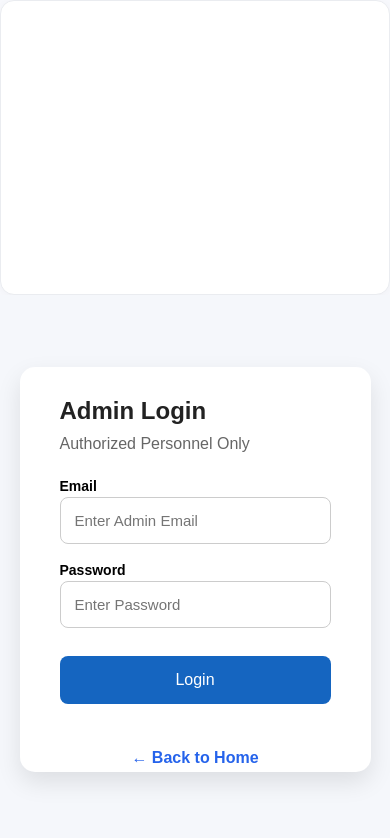
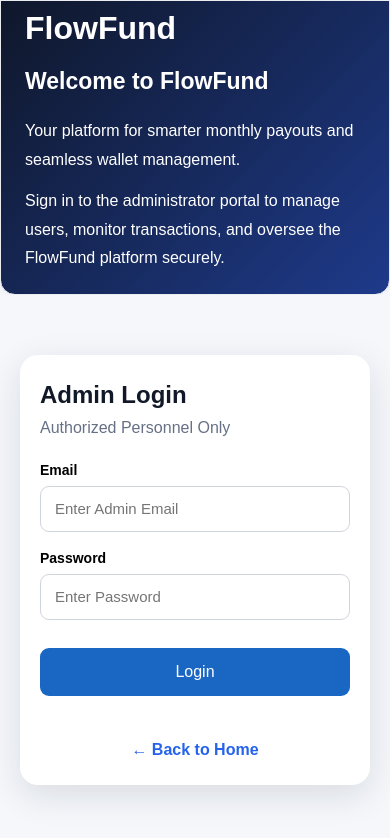
Before and after one commit to Aish-28/FlowFund, a React app in the folder frontend/: page /admin/login in a window 390 px wide. Shown: the top 838 px of the page. Built offline with nearby package versions, Linux system fonts and the light colour scheme; the HTML template or start-up script is replaced by a standard one.

Commit message:
Finalize authentication UI and freelancer transfers

```diff
--- a/frontend/src/pages/auth/Auth.css
+++ b/frontend/src/pages/auth/Auth.css
@@ -242,3 +242,173 @@
 .right-panel a:hover{
     text-decoration:underline;
 }
+
+/* Consistent authentication page styling */
+
+.auth-container {
+    display: flex;
+    min-height: 100vh;
+    height: 100vh;
+    overflow: auto;
+    background: #f5f7fb;
+}
+
+.auth-container .left-panel {
+    width: 40%;
+    flex-shrink: 0;
+    min-height: 100vh;
+    display: flex;
+    align-items: center;
+    justify-content: center;
+    padding: 60px;
+    color: #ffffff;
+    background: linear-gradient(135deg, #0f172a, #1e3a8a);
+    border-radius: 15px;
+}
+
+.auth-container .left-panel.admin-panel {
+    background: linear-gradient(135deg, #0f172a, #1e3a8a);
+}
+
+.auth-container .left-panel .overlay {
+    display: block;
+    width: 100%;
+    max-width: 420px;
+    color: #ffffff;
+}
+
+.auth-container .left-panel .overlay h1,
+.auth-container .left-panel .overlay h2,
+.auth-container .left-panel .overlay p {
+    color: #ffffff;
+}
+
+.auth-container .left-panel .overlay h1 {
+    font-size: 45px;
+    margin-bottom: 20px;
+}
+
+.auth-container .left-panel .overlay h2 {
+    font-size: 30px;
+    line-height: 1.3;
+    margin-bottom: 20px;
+}
+
+.auth-container .left-panel .overlay p {
+    font-size: 16px;
+    line-height: 1.8;
+    margin-bottom: 12px;
+}
+
+.auth-container .right-panel {
+    flex: 1;
+    width: 60%;
+    min-width: 0;
+    min-height: 100vh;
+    display: flex;
+    align-items: center;
+    justify-content: center;
+    padding: 35px;
+    background: #f5f7fb;
+}
+
+.auth-container .form-container {
+    width: 100%;
+    max-width: 500px;
+    padding: 35px 40px;
+    background: #ffffff;
+    border-radius: 18px;
+    box-shadow: 0 10px 35px rgba(15, 23, 42, 0.12);
+}
+
+.auth-container .form-container h2 {
+    color: #111827;
+}
+
+.auth-container .form-container p {
+    color: #667085;
+}
+
+.auth-container .input-group input {
+    width: 100%;
+    min-height: 46px;
+    margin-top: 0;
+    padding: 12px 14px;
+    border: 1px solid #d0d5dd;
+    border-radius: 9px;
+    background: #ffffff;
+    color: #101828;
+}
+
+.auth-container .input-group input:focus {
+    border-color: #2563eb;
+    box-shadow: 0 0 0 3px rgba(37, 99, 235, 0.1);
+}
+
+.auth-container .auth-btn {
+    background: #1967c2;
+    border-radius: 9px;
+}
+
+.auth-container .auth-btn:hover {
+    background: #1554a0;
+}
+
+.auth-container .bottom-text {
+    margin-top: 25px;
+    text-align: center;
+}
+
+@media (max-width: 900px) {
+    .auth-container {
+        height: auto;
+        min-height: 100vh;
+        flex-direction: column;
+    }
+
+    .auth-container .left-panel,
+    .auth-container .left-panel.admin-panel {
+        width: 100%;
+        min-height: auto;
+        padding: 40px 30px;
+        border-radius: 0 0 15px 15px;
+    }
+
+    .auth-container .left-panel .overlay h1 {
+        font-size: 36px;
+    }
+
+    .auth-container .left-panel .overlay h2 {
+        font-size: 26px;
+    }
+
+    .auth-container .right-panel {
+        width: 100%;
+        min-height: auto;
+        padding: 35px 20px;
+    }
+
+    .auth-container .form-container {
+        max-width: 500px;
+        padding: 30px 25px;
+    }
+}
+
+@media (max-width: 480px) {
+    .auth-container .left-panel,
+    .auth-container .left-panel.admin-panel {
+        padding: 30px 24px;
+    }
+
+    .auth-container .left-panel .overlay h1 {
+        font-size: 32px;
+    }
+
+    .auth-container .left-panel .overlay h2 {
+        font-size: 23px;
+    }
+
+    .auth-container .form-container {
+        padding: 26px 20px;
+    }
+}
```
